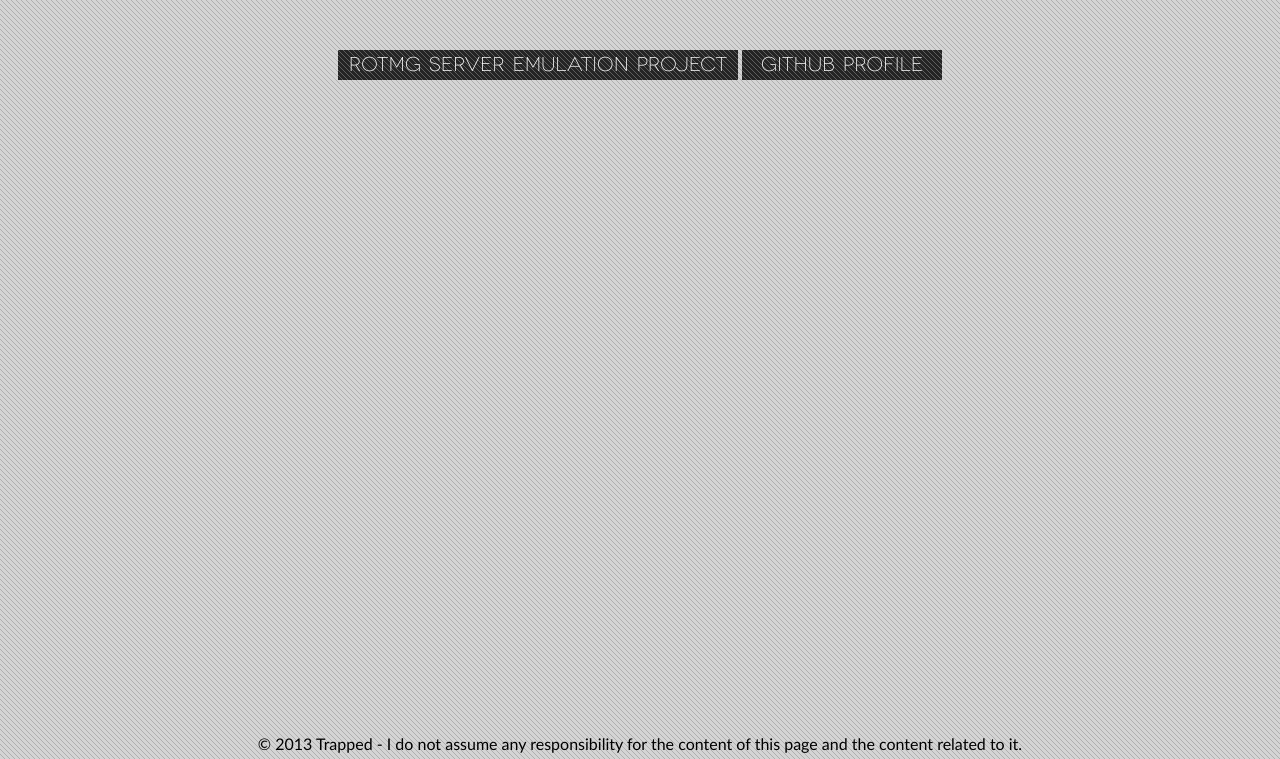
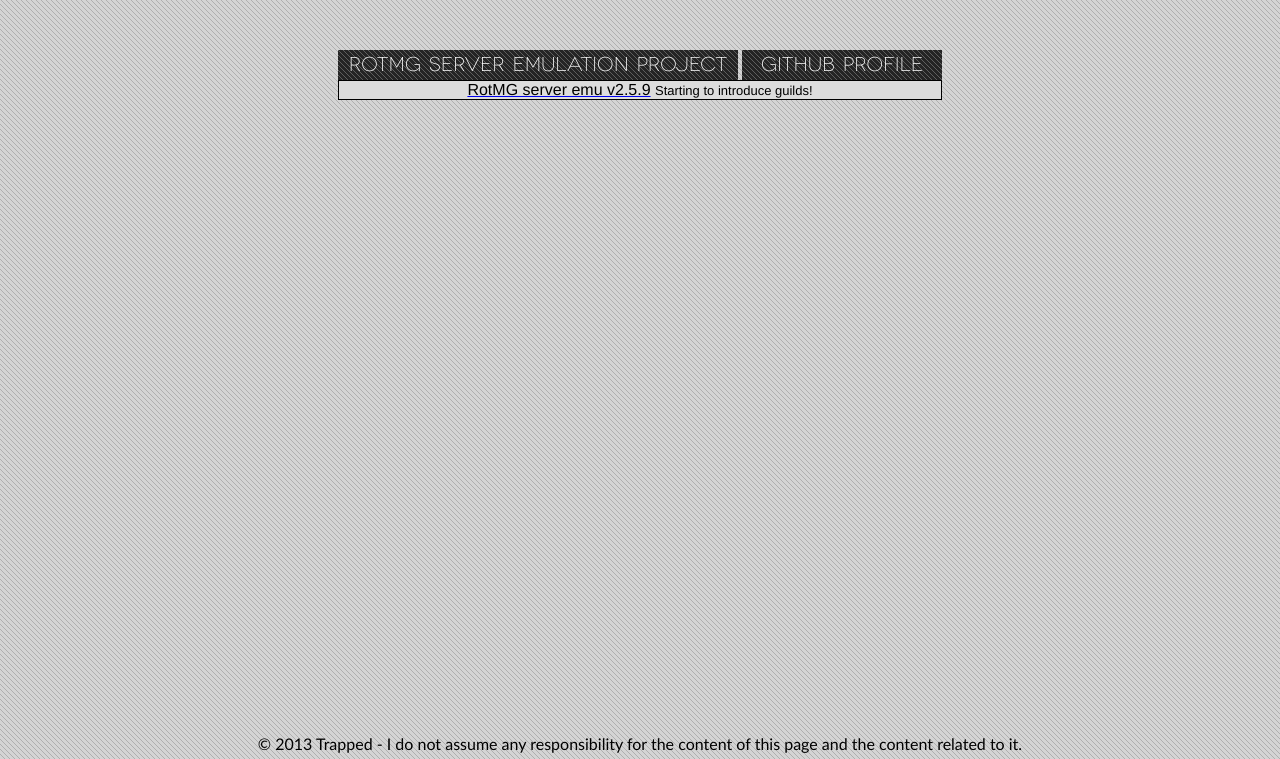
Before and after one commit to trapped/trapped.github.io, a plain HTML site: page index.html in a window 1280 px wide. Shown: the part 41-800 px from the top of the page. Drawn offline with Linux system fonts and the light colour scheme.

Commit message:
adding kinda news panel

```diff
--- a/index.html
+++ b/index.html
@@ -11,5 +11,11 @@
 <div id="repos"><a href="http://github.com/trapped/rotmg_svr-master/" target="_blank"><div id="repos1">RotMG server emulation project</div></a>
 <a href="http://github.com/trapped/" target="_blank"><div id="repos2">GitHub profile</div></div></a>
 <center>
+<div id="news">
+<tr>
+<a href="lastcommit" target="_blank"><font color="black">RotMG server emu v2.5.9</font></a>
+<font size="2">Starting to introduce guilds!</font>
+</tr>
+</div>
 </body>
 <div id="footer">&copy; 2013 Trapped - I do not assume any responsibility for the content of this page and the content related to it.</div>
--- a/style.css
+++ b/style.css
@@ -47,7 +47,14 @@ body{
 	color:#fff;
 	display:inline-block;
 	}
-
+#news {
+	border-style:solid;
+	border-width:1px;
+	width:602px;
+	background:#ddd;
+	font-family: Helvetica;
+	color:#000
+	}
 
 #footer {
 	font-family:Calibri;
```
